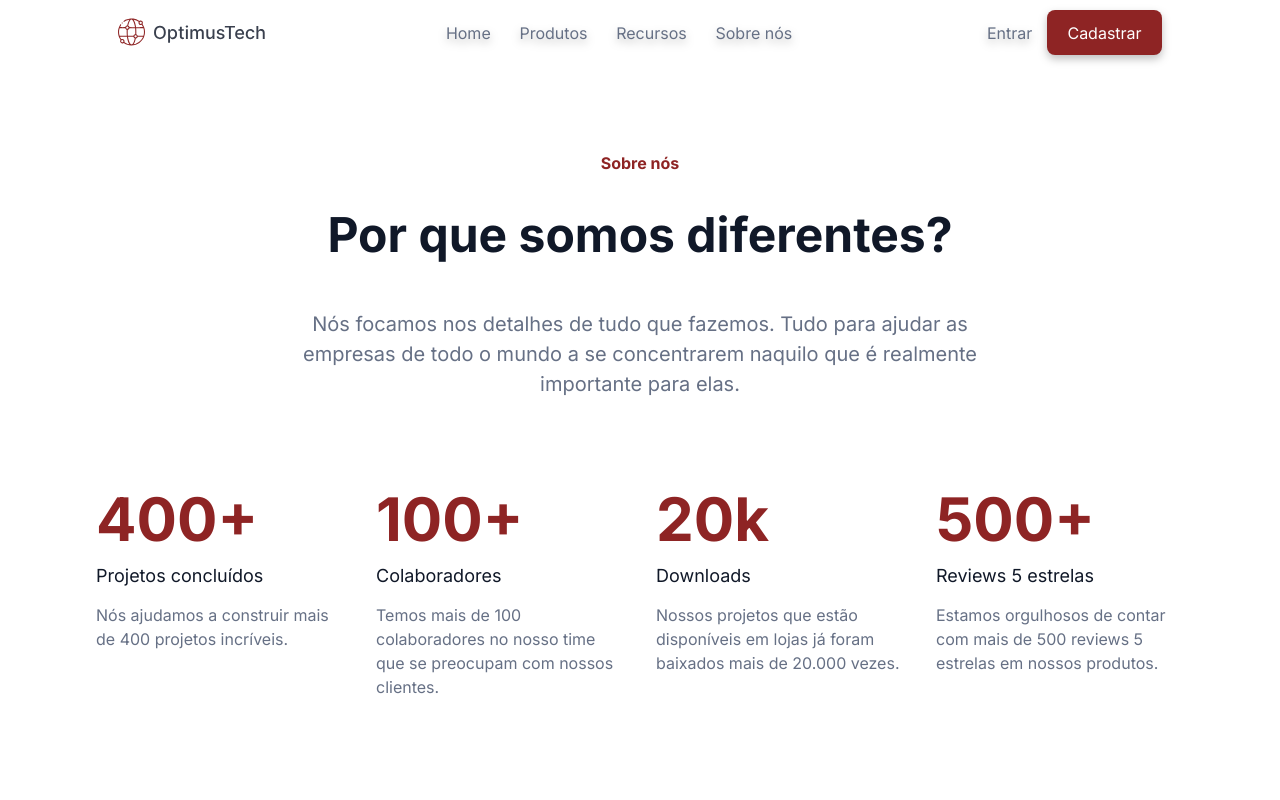
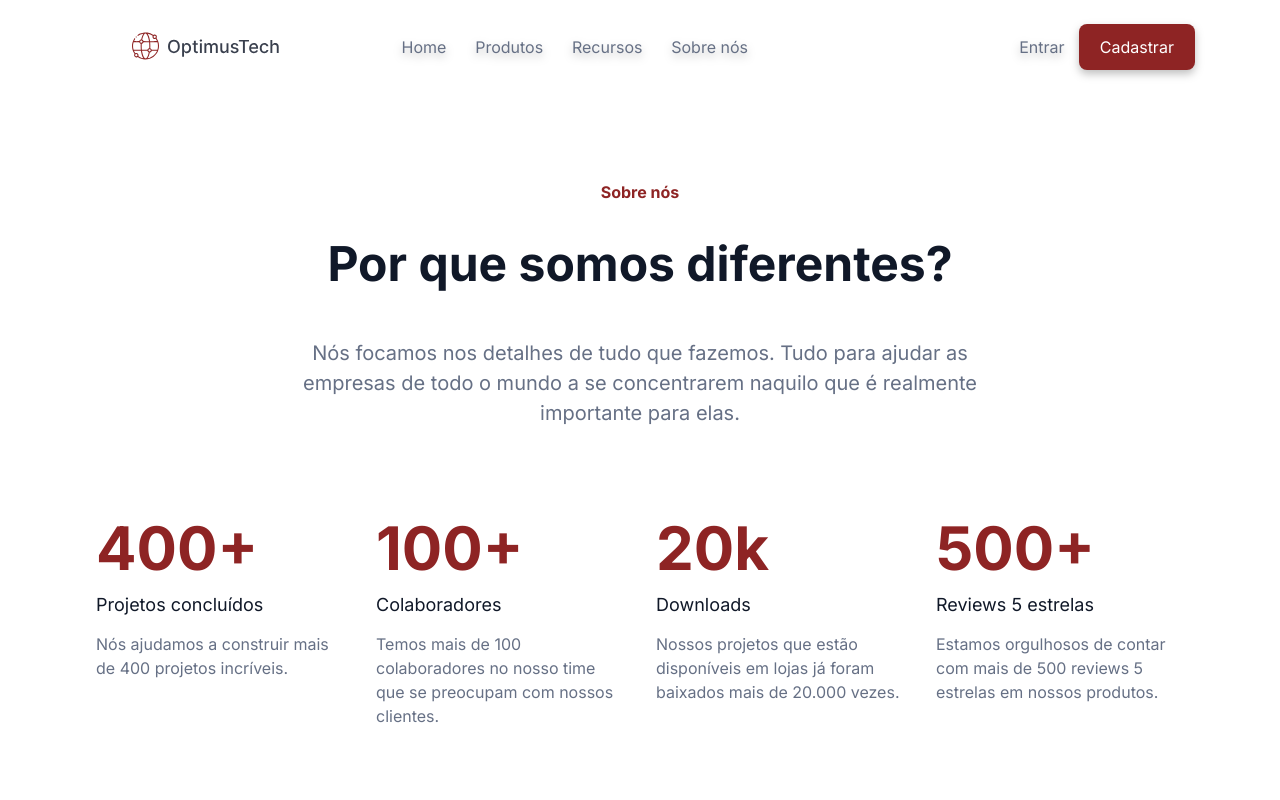
Before and after one commit to santanafx/7-days-of-code, a plain HTML site: page index.html in a window 1280 px wide. Shown: the top 800 px of the page. Drawn offline with Linux system fonts and the light colour scheme.

Commit message:
Atualizando cabeçalho

```diff
--- a/css/cabecalho.css
+++ b/css/cabecalho.css
@@ -1,10 +1,11 @@
 .cabecalho {
   background: var(--branco);
-  padding: 1.1em;
+  padding: 2em;
 }
 
 .lista__menu {
-  display: flex;
+  display: grid;
+  grid-template-columns: 20% 60% 20%;
   align-items: center;
   justify-content: space-between;
 }
@@ -15,7 +16,15 @@
 
 .lista__menuOpcoes {
   display: flex;
-  justify-content: space-between;
+}
+
+.lista__opcoesHome {
+  margin-left: 7em;
+  padding: 0 0.9em;
+  font-size: 16px;
+  color: var(--cinza-cabecalho);
+  filter: drop-shadow(0px 4px 4px rgba(0, 0, 0, 0.25));
+  text-decoration: none;
 }
 
 .lista__opcoes {
--- a/index.html
+++ b/index.html
@@ -17,7 +17,7 @@
         <ul class="lista__menu">
             <li class="lista__imagem"><img src="./img/logo.svg" alt="Logo da empresa OptimusTech"></li>
             <div class="lista__menuOpcoes">
-                <li><a class="lista__opcoes" href="#">Home</a></li>
+                <li><a class="lista__opcoesHome" href="#">Home</a></li>
                 <li><a class="lista__opcoes" href="#">Produtos</a></li>
                 <li><a class="lista__opcoes" href="#">Recursos</a></li>
                 <li><a class="lista__opcoes" href="#">Sobre nós</a></li>
```
